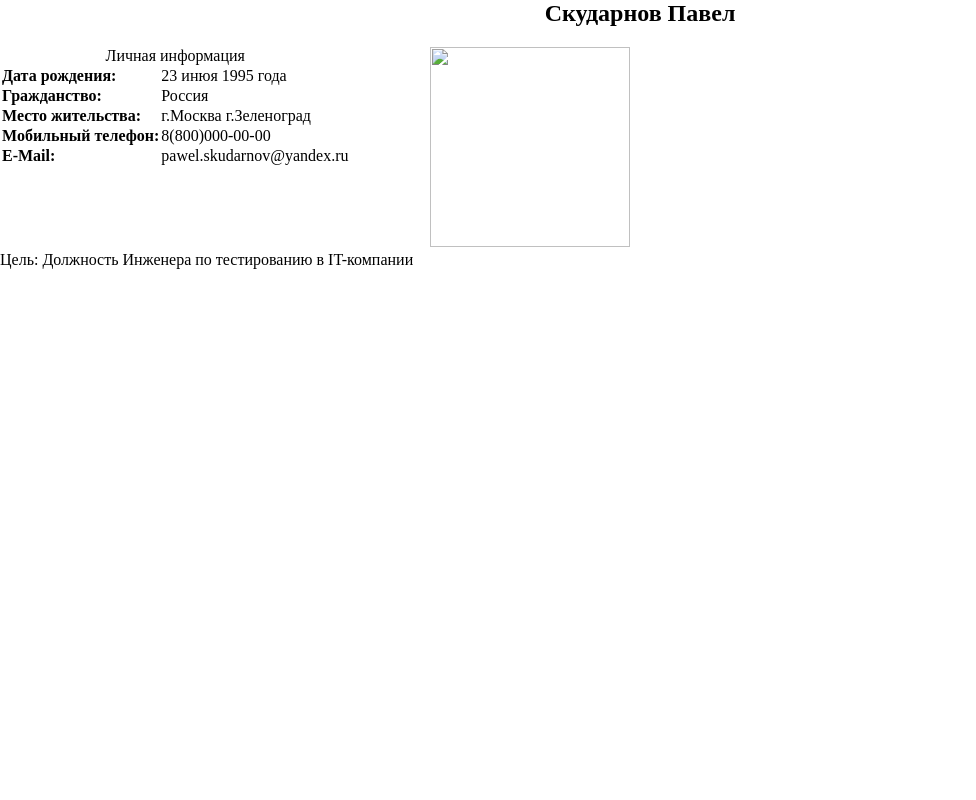
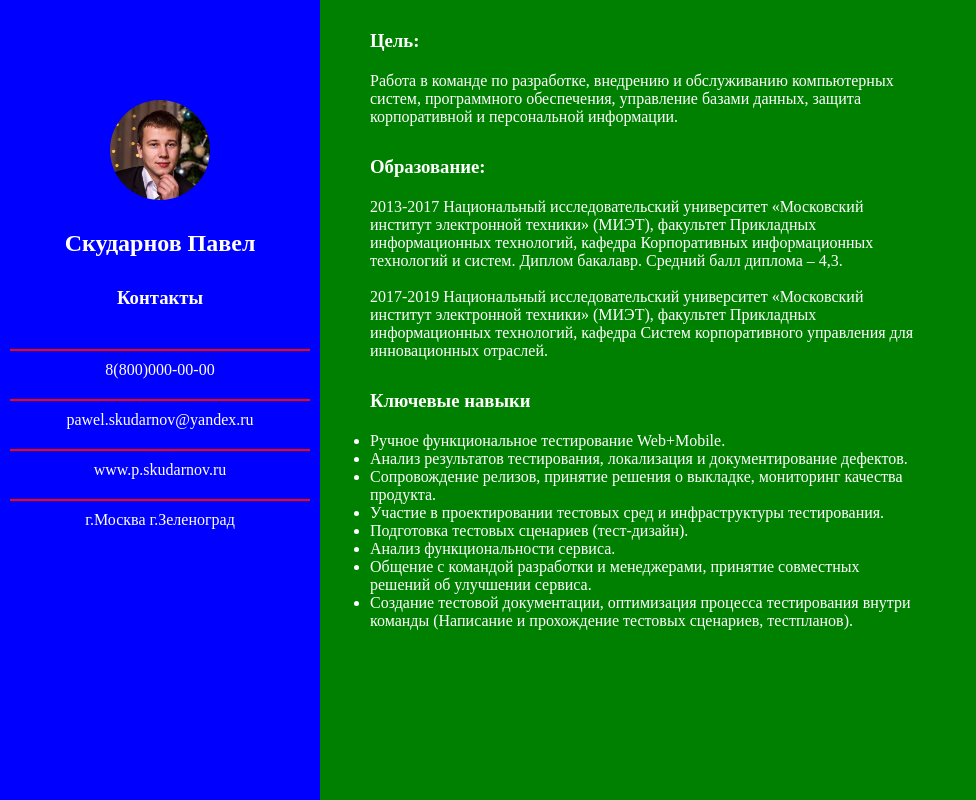
Before and after one commit to pskudarnov/profile, a plain HTML site: page index.html in a window 1280 px wide. Shown: the whole page, without its empty margins (0-976 px from the left). Drawn offline with Linux system fonts and the light colour scheme.

Commit message:
добавил картинку

```diff
--- a/index.html
+++ b/index.html
@@ -6,12 +6,43 @@
   <link href="style.css" rel="stylesheet">
 </head>
 <body>
-<div class="wrapper">
-<h2 class="fio">Скударнов Павел</h2>
+
+<header>
+
+  <p>Добрый вечер</p>
+
+</header>
+
+<div class="content">
+
+  <div class="user">
+
+    <div class="user__img">
+      <img class="foto" src="images/foto.jpeg">
+    </div>
+
+    <h2 class="user__name">Скударнов Павел</h2>
+
+    <h3 class="user__contact">Контакты</h3>
+
+    <div>
+
+      <p class="user__contact__content">8(800)000-00-00</p>
+
+      <p class="user__contact__content">pawel.skudarnov@yandex.ru</p>
+
+      <p class="user__contact__content">www.p.skudarnov.ru</p>
+
+      <p class="user__contact__content">г.Москва г.Зеленоград </p>
+    </div>
+
+  </div>
+
+  <div class="userinfo">
 
     <div class="info">
-        <table class="name">
-            <caption>Личная информация</caption>
+      <!--<table>
+
         <tr>
           <th>Дата рождения:</th>
           <td>23 инюя 1995 года</td>
@@ -32,15 +63,47 @@
           <th>E-Mail:</th>
           <td>pawel.skudarnov@yandex.ru</td>
         </tr>
-        </table>
+      </table>-->
 
-        <div class="fig">
-            <img src = "" width="200" height="200">
+
+    </div>
+
+    <div class="target">
+      <h3>Цель:</h3>
+      <p>Работа в команде по разработке, внедрению и обслуживанию компьютерных систем, программного обеспечения,
+        управление базами данных, защита корпоративной и персональной информации.</p>
+    </div>
+    <div class="education">
+      <h3>Образование:</h3>
+      <p>2013-2017 Национальный исследовательский университет «Московский институт электронной техники» (МИЭТ),
+        факультет Прикладных информационных технологий, кафедра Корпоративных информационных технологий и систем. Диплом
+        бакалавр.
+        Средний балл диплома – 4,3.</p>
+      <p><br>2017-2019 Национальный исследовательский университет «Московский институт электронной техники» (МИЭТ),
+        факультет Прикладных информационных технологий, кафедра Систем корпоративного управления для инновационных
+        отраслей.</p>
+    </div>
+    <div class="skills">
+      <h3>Ключевые навыки</h3>
+      <ul>
+        <li>Ручное функциональное тестирование Web+Mobile.</li>
+        <li>Анализ результатов тестирования, локализация и документирование дефектов.</li>
+        <li>Сопровождение релизов, принятие решения о выкладке, мониторинг качества продукта.</li>
+        <li>Участие в проектировании тестовых сред и инфраструктуры тестирования.</li>
+        <li>Подготовка тестовых сценариев (тест-дизайн).</li>
+        <li>Анализ функциональности сервиса.</li>
+        <li>Общение с командой разработки и менеджерами, принятие совместных решений об улучшении сервиса.</li>
+        <li>Создание тестовой документации, оптимизация процесса тестирования внутри команды (Написание и прохождение
+          тестовых сценариев, тестпланов).
+        </li>
+      </ul>
     </div>
   </div>
-    <div>
-        <p>Цель: Должность Инженера по тестированию в IT-компании</p>
 </div>
-</div>
+
+<footer>
+  <p>2018.01.30</p>
+</footer>
+
 </body>
 </html>
--- a/style.css
+++ b/style.css
@@ -1,26 +1,85 @@
 * {
     margin: 0;
     padding: 0;
+    -webkit-box-sizing: border-box;
+    -moz-box-sizing: border-box;
+    box-sizing: border-box;
 }
 
-.wrapper{
+.content {
+    font-size: 16px;
+    font-family: TimesNewRoman;
+}
+
+.userinfo{
+    position:fixed;
+    right:0;
+    top:0;
+    width:75%;
+    height:100%;
+    background:green;
+    color:#fff;
+    overflow:auto;
+}
+
+.user {
+    position:fixed;
+    left:0;
+    top:0;
+    width:25%;
+    height:100%;
+    background:blue;
+    color:#fff;
+    overflow:auto;
+}
+
+.user__img {
+    width: 100px;
+    height: 100px;
+    margin: 100px auto 30px;
+    border-radius: 50%;
+    overflow: hidden;
+}
+
+.user__img img {
+    width: 100%;
+    height: 100%;
+}
+
+.user__name {
+    text-align: center;
+}
+
+.user__contact {
+    text-align: center;
+    margin-top: 30px;
+}
+
+hr {
+    border: none;
+    background-color: red;
+    height: 3px;
+    margin: 0 auto 0;
+    width: 300px;
+}
+
+.user__contact__content {
+    border-top: 2px solid red;
+    text-align: center;
+    width: 300px;
+    margin: 20px auto 0;
+    padding-top: 10px;
 
 }
-h2 {
+
+h3 {
     padding-bottom: 20px;
 }
 
-table {
-    text-align: left;
-    float: left;
-    margin-right: 80px;
-    font-weight: normal;
+.skills,
+.target,
+.education{
+    width: 600px;
+    padding-top: 30px;
+    padding-left: 50px;
 }
-
-.fig {
-    : 100px;
-}
-
-.fio {
-    text-align: center;
-}
```
Also changed, not shown: images/foto.jpeg (added), 2 other files. Lines whose indentation alone changed are shown as unchanged.
